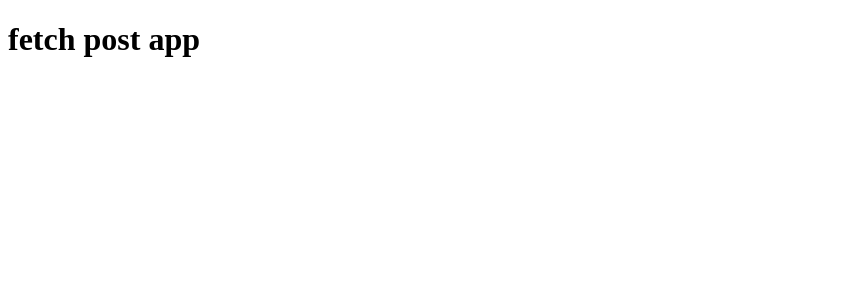
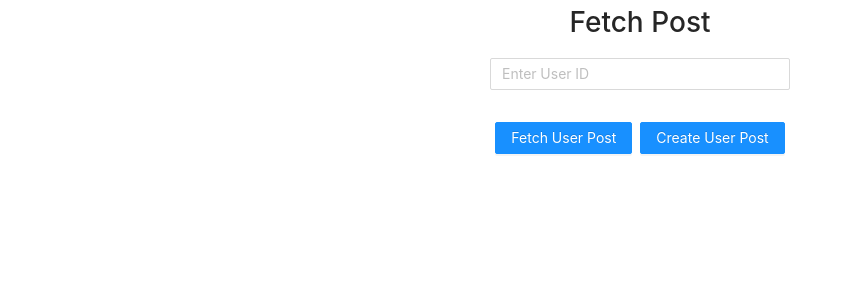
Before and after one commit to EhsanSaraee/fetch-post-app, a React (Create React App) app: page / in a window 1280 px wide. Shown: the top 300 px of the page, without its empty margins (0-845 px from the left). Built offline with nearby package versions, Linux system fonts and the light colour scheme.

Commit message:
routing our app & create userpost component

```diff
--- a/src/App.jsx
+++ b/src/App.jsx
@@ -1,8 +1,18 @@
+import './App.css';
+import { Route, Routes, BrowserRouter } from 'react-router-dom';
+import CreatePost from './UserPost/CreatePost';
+import Home from './UserPost';
+
 const App = () => {
    return (
-      <>
-         <h1>fetch post app</h1>
-      </>
+      <BrowserRouter>
+         <div className="App">
+            <Routes>
+               <Route path="/" element={<Home />} />
+               <Route path="/createPost" element={<CreatePost />} />
+            </Routes>
+         </div>
+      </BrowserRouter>
    );
 };
 
--- /dev/null
+++ b/src/UserPost/CreatePost.jsx
@@ -0,0 +1,9 @@
+const CreatePost = () => {
+   return (
+      <>
+         <h1>create post</h1>
+      </>
+   );
+};
+
+export default CreatePost;
--- /dev/null
+++ b/src/UserPost/index.jsx
@@ -0,0 +1,34 @@
+import { Button, Input, Space } from 'antd';
+import { useState } from 'react';
+import { useNavigate } from 'react-router-dom';
+
+const Home = () => {
+   const [id, setId] = useState();
+   const fetchUserPost = () => {};
+   const navigate = useNavigate();
+
+   return (
+      <div className="container">
+         <h1 style={{ textAlign: 'center' }}>Fetch Post</h1>
+         <Input
+            style={{ width: '300px' }}
+            placeholder="Enter User ID"
+            value={id}
+            onChange={(event) => setId(event.target.value)}
+            type="number"
+         />
+         <br />
+         <br />
+         <Space size="small" style={{ margin: '10px' }}>
+            <Button type="primary" onClick={fetchUserPost}>
+               Fetch User Post
+            </Button>
+            <Button type="primary" onClick={() => navigate('/createPost')}>
+               Create User Post
+            </Button>
+         </Space>
+      </div>
+   );
+};
+
+export default Home;
--- a/src/index.jsx
+++ b/src/index.jsx
@@ -1,5 +1,7 @@
 import ReactDOM from 'react-dom';
 import App from './App';
+import 'antd/dist/antd.css';
+import './index.css';
 
 const rootElement = document.getElementById('root');
 
```
Also changed, not shown: src/UserPost/LoadingCard.jsx (added, +9 -0 lines).
